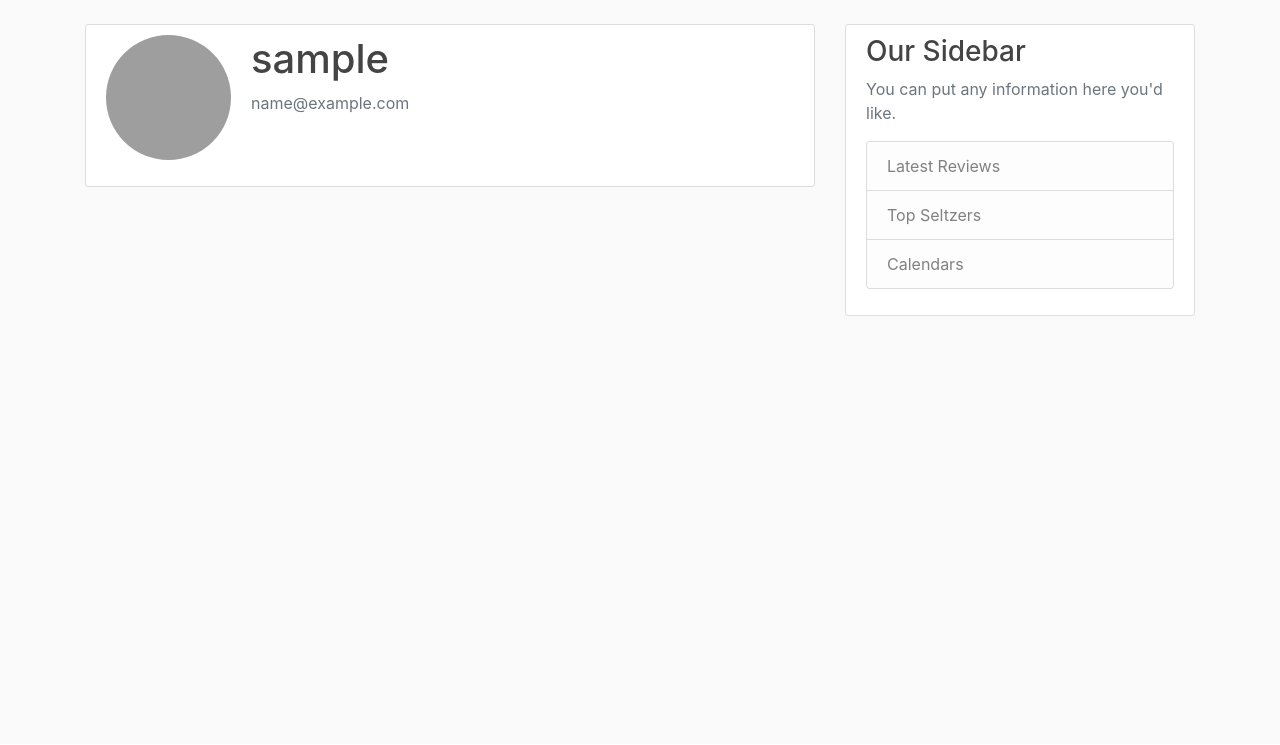
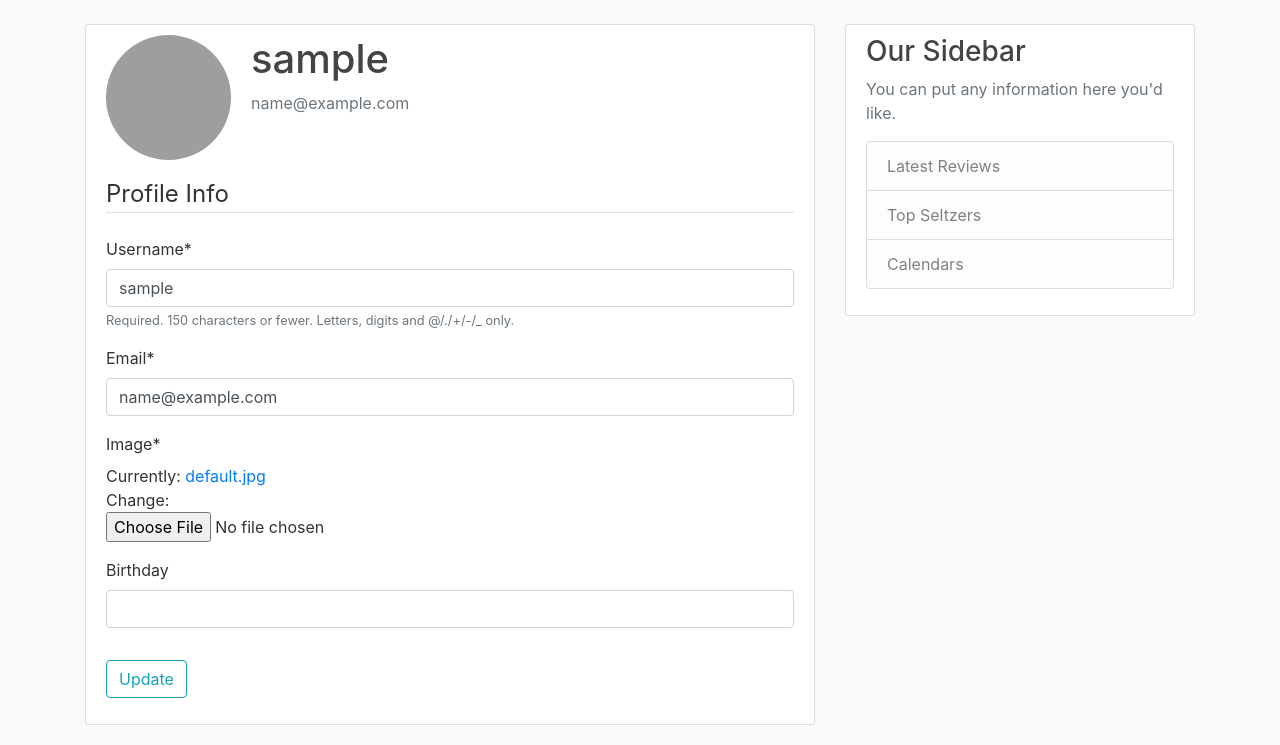
Before and after one commit to rpecor/seltzeradvocate, a Django app: page /profile/ in a window 1280 px wide. Shown: the part 56-801 px from the top of the page. Before the commit the page ends 372 px from the top, so only its background shows below. Run offline with Django 3.2, Linux system fonts and the light colour scheme; the visitor is signed in with stand-in values (Sample User, id 1); some libraries are stand-ins or nearby versions; grey boxes are pictures that could not be loaded.

Commit message:
Update profile complete

```diff
--- a/users/forms.py
+++ b/users/forms.py
@@ -1,6 +1,7 @@
 from django import forms
 from django.contrib.auth.models import User
 from django.contrib.auth.forms import UserCreationForm
+from .models import Profile
 
 class UserRegisterForm(UserCreationForm):
   email = forms.EmailField()
@@ -8,3 +9,20 @@ class UserRegisterForm(UserCreationForm):
   class Meta:
     model = User
     fields = ['username', 'email', 'password1', 'password2']
+
+class UserUpdateForm(forms.ModelForm):
+  email = forms.EmailField()
+
+  class Meta:
+    model = User
+    fields = ['username', 'email']
+
+class ProfileUpdateForm(forms.ModelForm):
+  class Meta:
+    model = Profile
+    birthday = forms.DateField(
+            widget=forms.TextInput(
+                attrs={'type': 'date'}
+            )
+        )
+    fields = ['image', 'birthday']
--- a/users/models.py
+++ b/users/models.py
@@ -1,5 +1,6 @@
 from django.db import models
 from django.contrib.auth.models import User
+from PIL import Image
 
 class Profile(models.Model):
   user = models.OneToOneField(User, on_delete=models.CASCADE)
@@ -8,3 +9,13 @@ class Profile(models.Model):
 
   def __str__(self):
     return f'{self.user.username} Profile'
+
+  def save(self):
+    super().save()
+
+    img = Image.open(self.image.path)
+
+    if img.height > 300 or img.width > 300:
+      output_size = (300, 300)
+      img.thumbnail(output_size)
+      img.save(self.image.path)
--- a/users/templates/users/profile.html
+++ b/users/templates/users/profile.html
@@ -9,6 +9,16 @@
         <p class="text-secondary">{{ user.email }}</p>
       </div>
     </div>
-    <!-- FORM HERE -->
+    <form method="POST" enctype="multipart/form-data">
+      {% csrf_token %}
+      <fieldset class="form-group">
+        <legend class="border-bottom mb-4">Profile Info</legend>
+        {{ u_form|crispy }}
+        {{ p_form|crispy }}
+      </fieldset>
+      <div class="form-group">
+        <button class="btn btn-outline-info" type="submit">Update</button>
+      </div>
+    </form>
   </div>
 {% endblock content %}
--- a/users/views.py
+++ b/users/views.py
@@ -1,7 +1,7 @@
 from django.shortcuts import render, redirect
 from django.contrib import messages
 from django.contrib.auth.decorators import login_required
-from .forms import UserRegisterForm
+from .forms import UserRegisterForm, UserUpdateForm, ProfileUpdateForm
 
 def register(request):
   if request.method == 'POST':
@@ -17,4 +17,23 @@ def register(request):
 
 @login_required
 def profile(request):
-  return render(request, 'users/profile.html')
+  if request.method == 'POST':
+    u_form = UserUpdateForm(request.POST, instance=request.user)
+    p_form = ProfileUpdateForm(request.POST,
+                               request.FILES,
+                               instance=request.user.profile)
+    if u_form.is_valid() and p_form.is_valid():
+      u_form.save()
+      p_form.save()
+      messages.success(request, f'Your account has been updated.')
+      return redirect('profile')
+  else:
+    u_form = UserUpdateForm(instance=request.user)
+    p_form = ProfileUpdateForm(instance=request.user.profile)
+
+  context = {
+    'u_form': u_form,
+    'p_form': p_form
+  }
+
+  return render(request, 'users/profile.html', context)
```
